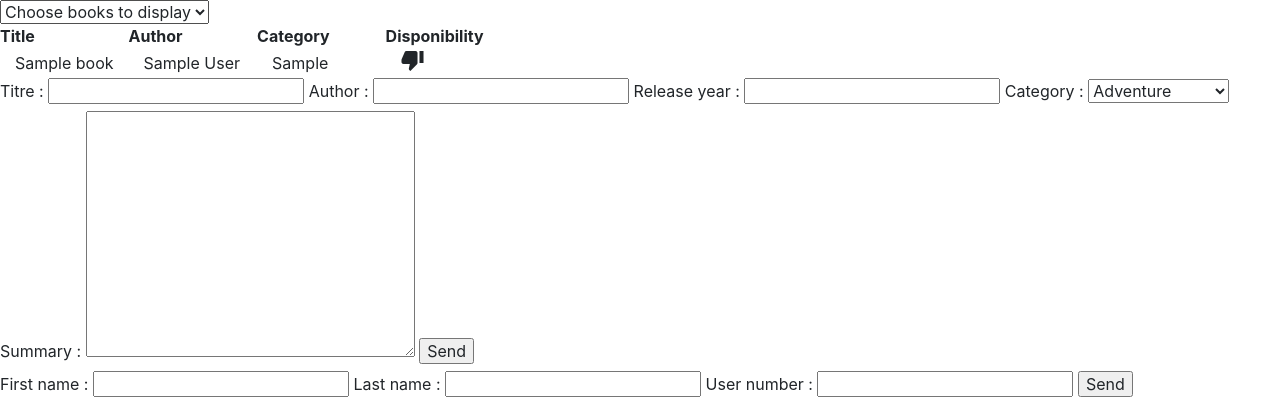
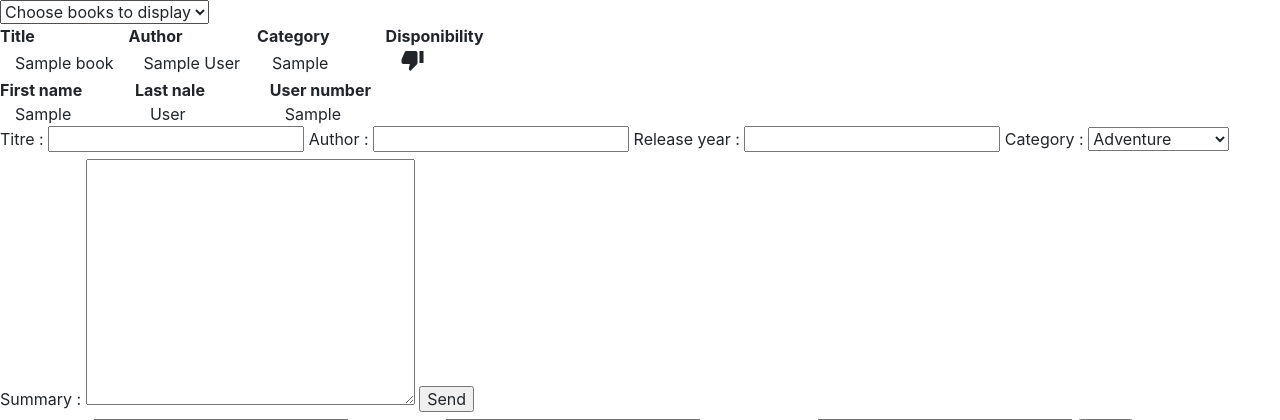
Before and after one commit to gfauconnier/evaluation3, a PHP site: page /controller/home.php in a window 1280 px wide. Shown: the top 420 px of the page. Run offline with PHP 8.4, Linux system fonts and the light colour scheme; tables that the repository leaves empty or names only in its code hold one stand-in row (values such as "Sample post").

Commit message:
display of all users

```diff
--- a/view/home_v.php
+++ b/view/home_v.php
@@ -41,6 +41,28 @@ if(isset($message)) {
     </tbody>
 </table>
 
+<table>
+    <thead>
+        <tr>
+            <th>First name</th>
+            <th>Last nale</th>
+            <th>User number</th>
+        </tr>
+    </thead>
+    <tbody>
+    <?php
+    foreach($users as $user){
+        ?>
+        <tr>
+            <td class="col-3"><?php echo $user->getUser_fname(); ?></td>
+            <td class="col-3"><?php echo $user->getUser_lname(); ?></td>
+            <td class="col-3"><?php echo $user->getUser_ident(); ?></td>
+        </tr>
+        <?php
+    }
+    ?>
+    </tbody>
+</table>
 
 <form action="" method="post">
     <label for="title">Titre : </label>
```
